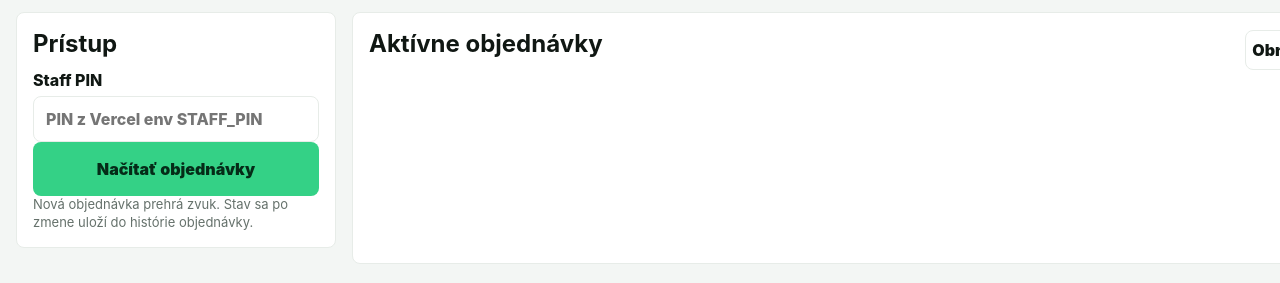
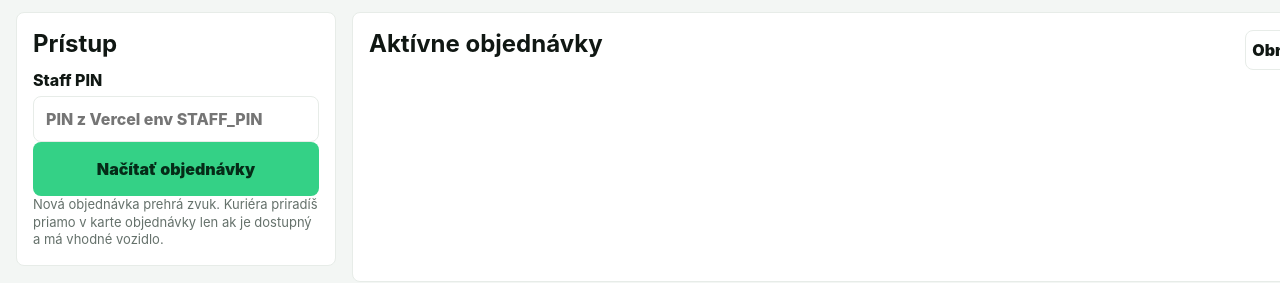
Before and after one commit to jozinko6/jasterkapka, a website: page kitchen.html in a window 1280 px wide. Shown: the part 117-400 px from the top of the page. Drawn offline with Linux system fonts and the light colour scheme.

Commit message:
Keep kitchen page aligned with courier assignment

```diff
--- a/kitchen.html
+++ b/kitchen.html
@@ -27,7 +27,7 @@
           <input id="staffPin" type="password" placeholder="PIN z Vercel env STAFF_PIN" />
         </label>
         <button class="primary-action" id="loadOrders" type="button">Načítať objednávky</button>
-        <p class="delivery-rule">Nová objednávka prehrá zvuk. Stav sa po zmene uloží do histórie objednávky.</p>
+        <p class="delivery-rule">Nová objednávka prehrá zvuk. Kuriéra priradíš priamo v karte objednávky len ak je dostupný a má vhodné vozidlo.</p>
       </section>
 
       <section class="staff-panel wide">
```
